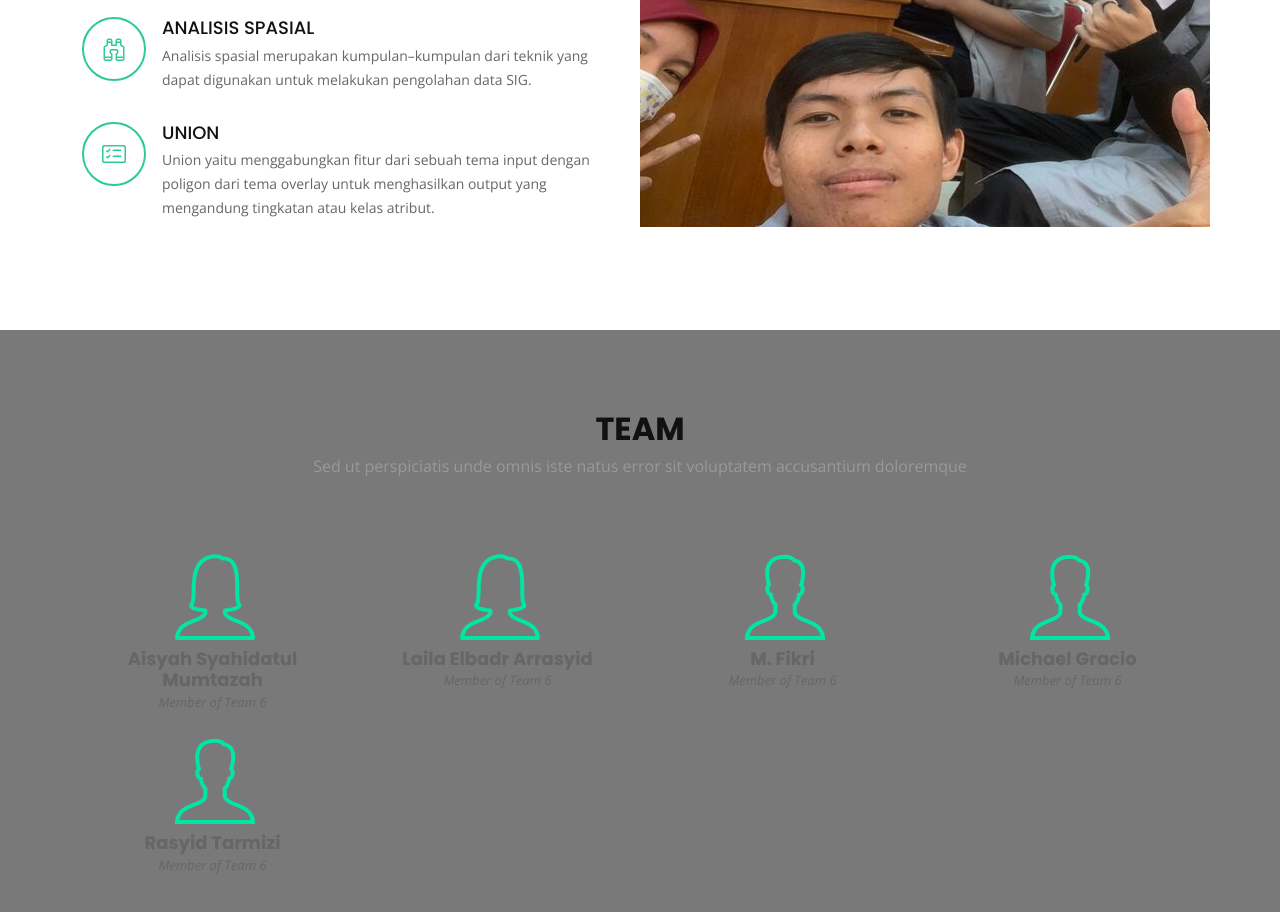
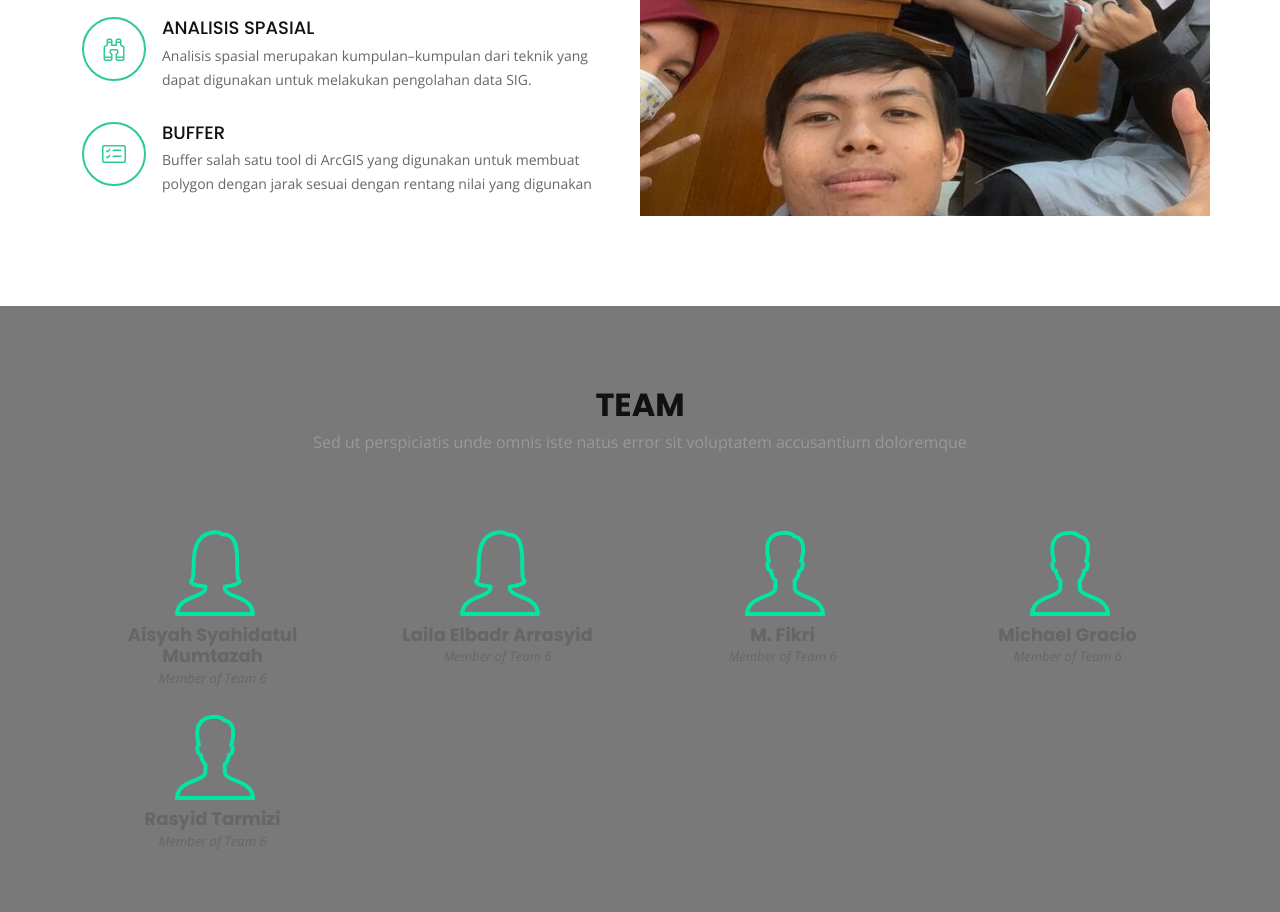
Before and after one commit to rasyid20ti/Kelompok6GIS, a plain HTML site: page index.html in a window 1280 px wide. Shown: the part 1709-2621 px from the top of the page. Drawn offline with nearby package versions, Linux system fonts and the light colour scheme; a script that the page names is missing.

Commit message:
Update index.html

```diff
--- a/index.html
+++ b/index.html
@@ -166,9 +166,8 @@
 
             <div class="icon-box" data-aos="fade-up" data-aos-delay="200">
               <div class="icon"><i class="bi bi-card-checklist"></i></div>
-              <h4 class="title"><a href="">Union</a></h4>
-              <p class="description">Union yaitu menggabungkan fitur dari sebuah tema input dengan poligon dari tema overlay untuk menghasilkan output yang mengandung tingkatan atau kelas atribut.</p>
-            </div>
+              <h4 class="title"><a href="">Buffer</a></h4>
+              <p class="description">Buffer salah satu tool di ArcGIS yang digunakan untuk membuat polygon dengan jarak sesuai dengan rentang nilai yang digunakan</div>
 
             <!--<div class="icon-box" data-aos="fade-up" data-aos-delay="300">
               <div class="icon"><i class="bi bi-binoculars"></i></div>
```
